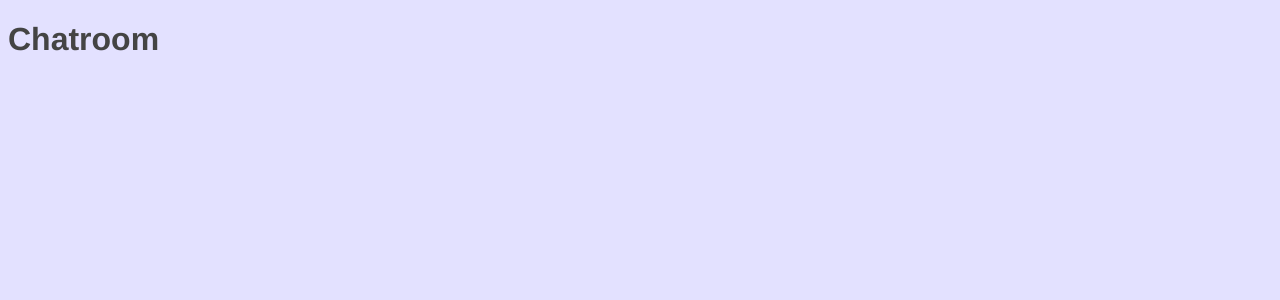
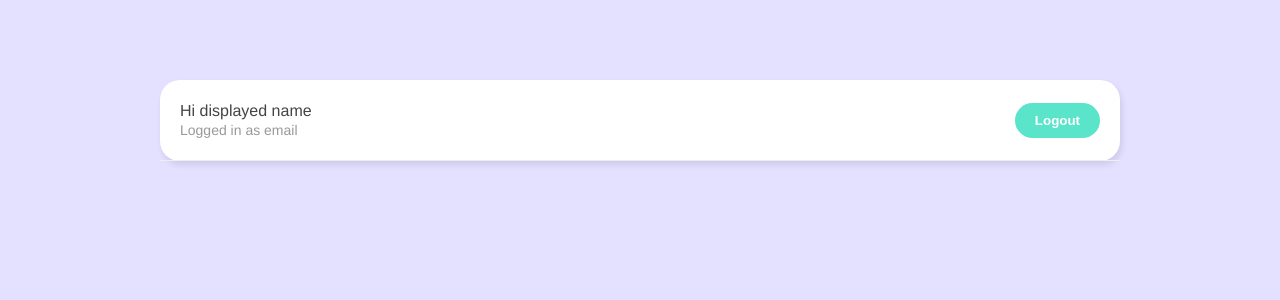
Before and after one commit to yeyintthu01/Live-Chat-App, a Vue app: page /chatroom in a window 1280 px wide. Shown: the top 300 px of the page. Built offline with nearby package versions, Linux system fonts and the light colour scheme.

Commit message:
create navbar component and make logout button work

```diff
--- /dev/null
+++ b/src/components/Navbar.vue
@@ -0,0 +1,33 @@
+<template>
+    <nav>
+        <div>
+            <p>Hi displayed name</p>
+            <p class="email">Logged in as email</p>
+        </div>
+        <button @click="logout">Logout</button>
+    </nav>
+</template>
+
+<script>
+import { auth } from '@/firebase/config'
+import { ref } from 'vue'
+export default {
+    setup(){
+        let error=ref(null)
+        let logout=async()=>{
+            try{
+                await auth.signOut();
+                console.log("user logged out")
+            }catch(err){
+                error.value=err.message;
+                console.log(error.value)
+            }
+        }
+        return {logout}
+    }
+}
+</script>
+
+<style>
+
+</style>
--- a/src/views/Chatroom.vue
+++ b/src/views/Chatroom.vue
@@ -1,13 +1,32 @@
 <template>
-    <h1>Chatroom</h1>
+    <div class="container">
+        <Navbar></Navbar>
+    </div>
 </template>
 
 <script>
+import Navbar from '../components/Navbar'
 export default {
+  components: { Navbar },
 
 }
 </script>
 
 <style>
-
+    nav {
+        padding: 20px;
+        border-bottom: 1px solid #eee;
+        display: flex;
+        justify-content: space-between;
+        align-items: center;
+      }
+      nav p {
+        margin: 2px auto;
+        font-size: 16px;
+        color: #444;
+      }
+      nav p.email {
+        font-size: 14px;
+        color: #999;
+      }
 </style>
```
